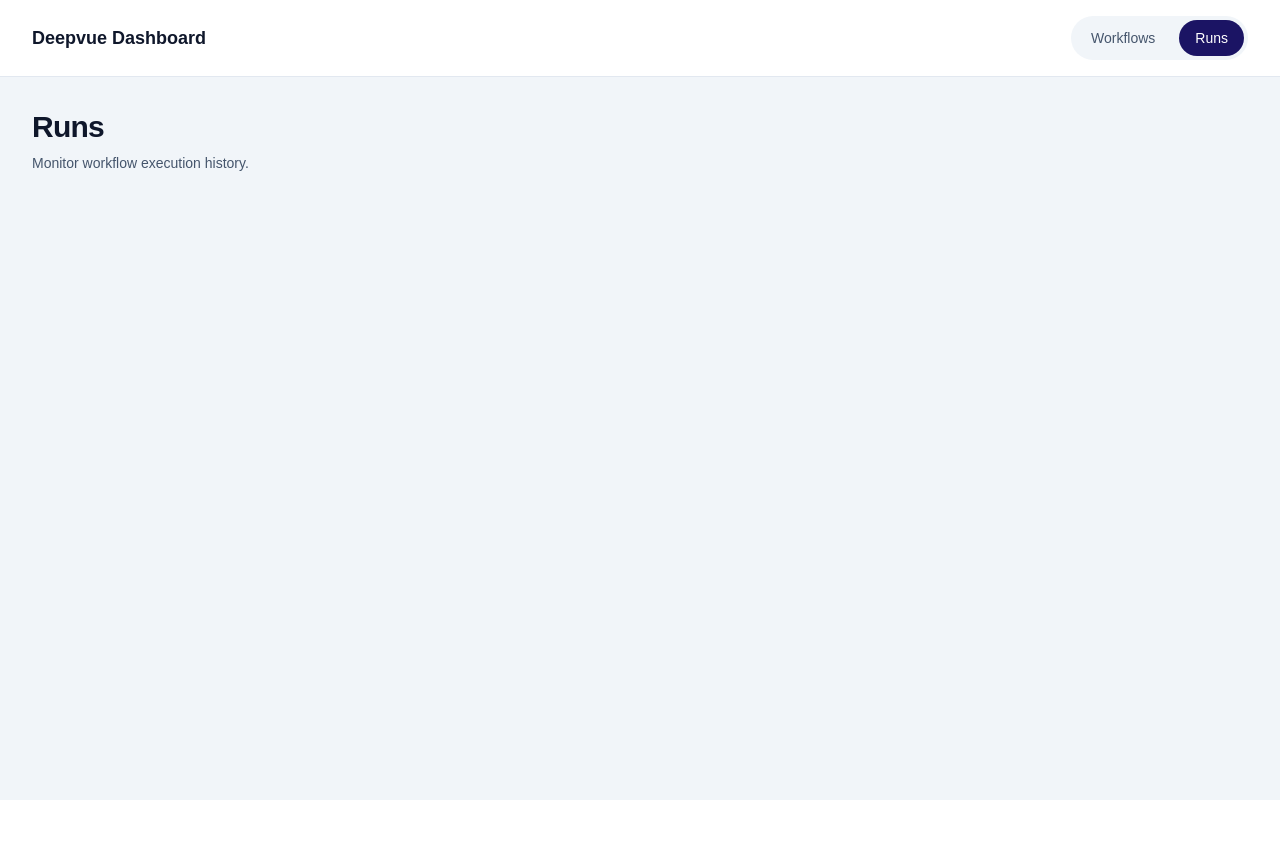
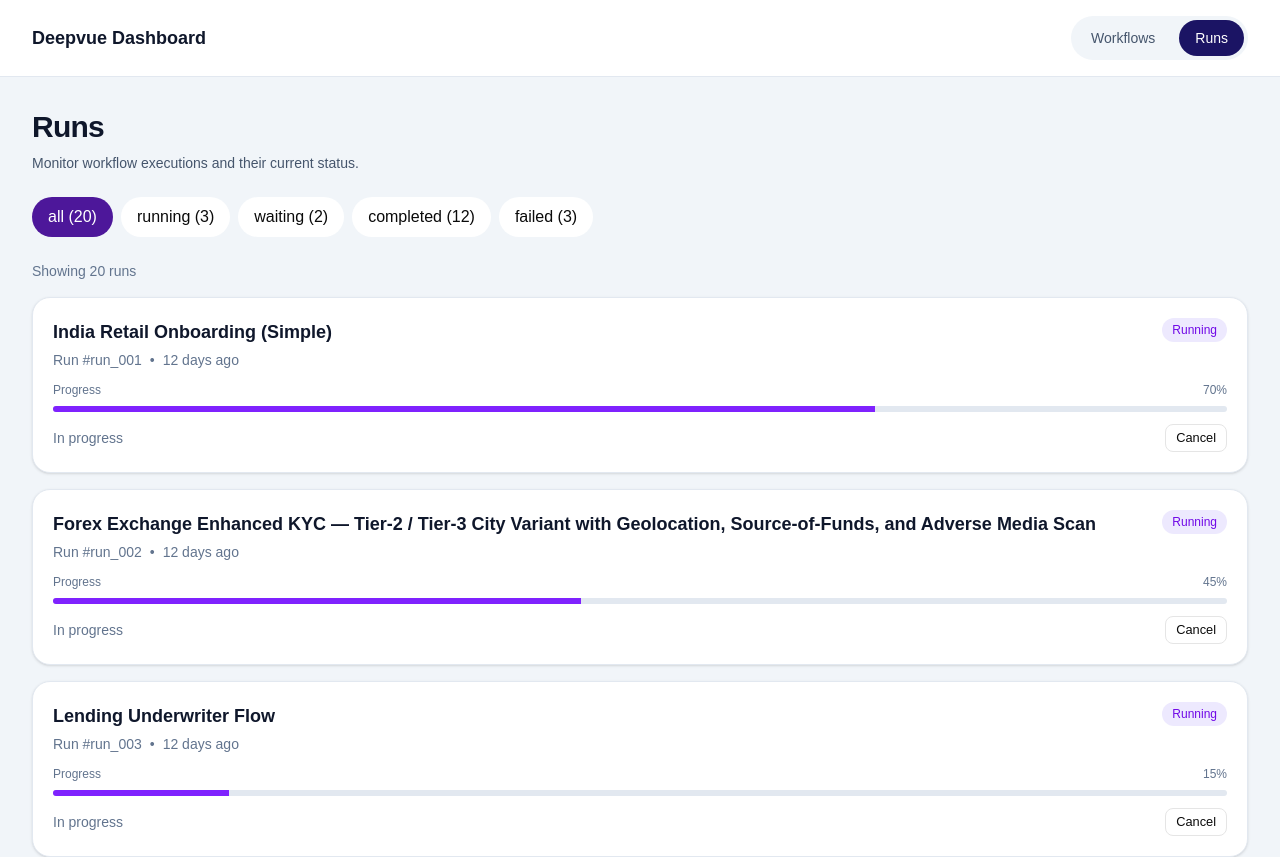
Before and after one commit to lalman-dev/deepvue-workflow-dashboard, a React (Vite) app: page /runs in a window 1280 px wide. Shown: the top 857 px of the page. Before the commit the page ends 800 px from the top, so only its background shows below. Built offline with nearby package versions, Linux system fonts and the light colour scheme.

Commit message:
feat (runs): improve run card layout and dashboard polish

```diff
--- /dev/null
+++ b/src/components/runs/RunCard.tsx
@@ -0,0 +1,76 @@
+import { Button } from "@/components/ui/button";
+import StatusBadge from "@/components/shared/StatusBadge";
+import { formatDuration, formatRelativeTime } from "@/lib/run-utils";
+import type { Run } from "@/types/run";
+
+interface Props {
+  run: Run;
+  onCancel: (runId: string) => void;
+  onClick: (runId: string) => void;
+}
+
+export default function RunCard({ run, onCancel, onClick }: Props) {
+  const canCancel = run.status === "running" || run.status === "waiting";
+
+  return (
+    <article
+      onClick={() => onClick(run.id)}
+      className="cursor-pointer rounded-2xl border border-slate-200 bg-white p-5 shadow-sm transition-all duration-200 hover:border-violet-300 hover:shadow-md"
+    >
+      <div className="flex items-start justify-between gap-4">
+        <div className="min-w-0 flex-1">
+          <h3 className="truncate text-lg font-semibold text-slate-900">
+            {run.workflow_name}
+          </h3>
+
+          <div className="mt-1 flex flex-wrap items-center gap-2 text-sm text-slate-500">
+            <span>Run #{run.id}</span>
+            <span>•</span>
+            <span>{formatRelativeTime(run.started_at)}</span>
+          </div>
+        </div>
+
+        <StatusBadge status={run.status} />
+      </div>
+
+      {run.status === "running" && (
+        <div className="mt-3">
+          <div className="mb-2 flex items-center justify-between text-xs text-slate-500">
+            <span>Progress</span>
+            <span>{run.progress ?? 0}%</span>
+          </div>
+
+          <div className="h-1.5 overflow-hidden rounded-full bg-slate-200">
+            <div
+              className="h-full bg-violet-600 transition-all duration-300"
+              style={{
+                width: `${run.progress ?? 0}%`,
+              }}
+            />
+          </div>
+        </div>
+      )}
+
+      <div className="mt-3 flex items-center justify-between">
+        <div className="text-sm text-slate-500">
+          {run.status === "running"
+            ? "In progress"
+            : formatDuration(run.duration_ms)}
+        </div>
+
+        {canCancel && (
+          <Button
+            variant="outline"
+            size="sm"
+            onClick={(event) => {
+              event.stopPropagation();
+              onCancel(run.id);
+            }}
+          >
+            Cancel
+          </Button>
+        )}
+      </div>
+    </article>
+  );
+}
--- /dev/null
+++ b/src/components/runs/RunsStatusFilters.tsx
@@ -0,0 +1,39 @@
+import type { RunFilterStatus } from "@/types/run";
+
+interface Props {
+  value: RunFilterStatus;
+  counts: Record<RunFilterStatus, number>;
+  onChange: (value: RunFilterStatus) => void;
+}
+
+const statuses: RunFilterStatus[] = [
+  "all",
+  "running",
+  "waiting",
+  "completed",
+  "failed",
+];
+
+export default function RunsStatusFilters({ value, counts, onChange }: Props) {
+  return (
+    <div className="flex flex-wrap gap-2">
+      {statuses.map((status) => {
+        const active = value === status;
+
+        return (
+          <button
+            key={status}
+            onClick={() => onChange(status)}
+            className={
+              active
+                ? "rounded-full bg-violet-900 px-4 py-2 text-white"
+                : "rounded-full bg-white px-4 py-2"
+            }
+          >
+            {status} ({counts[status]})
+          </button>
+        );
+      })}
+    </div>
+  );
+}
--- /dev/null
+++ b/src/lib/run-utils.ts
@@ -0,0 +1,21 @@
+import { formatDistanceToNow } from "date-fns";
+
+export function formatRelativeTime(dateString: string) {
+  return formatDistanceToNow(new Date(dateString), {
+    addSuffix: true,
+  });
+}
+
+export function formatDuration(durationMs?: number | null) {
+  if (!durationMs) {
+    return "—";
+  }
+  const seconds = Math.floor(durationMs / 1000);
+  const minutes = Math.floor(seconds / 60);
+  const remainingSeconds = seconds % 60;
+  if (minutes > 0) {
+    return `${minutes}m ${remainingSeconds}s`;
+  }
+
+  return `${seconds}s`;
+}
--- a/src/pages/RunsPage.tsx
+++ b/src/pages/RunsPage.tsx
@@ -1,15 +1,84 @@
+import { useMemo, useState } from "react";
+import { useNavigate } from "react-router-dom";
 import PageContainer from "@/components/layout/PageContainer";
 import PageHeader from "@/components/shared/PageHeader";
+import EmptyState from "@/components/shared/EmptyState";
+import ErrorState from "@/components/shared/ErrorState";
+import RunCard from "@/components/runs/RunCard";
+import RunsStatusFilters from "@/components/runs/RunsStatusFilters";
+import { useRuns } from "@/hooks/useRuns";
+import type { Run, RunFilterStatus } from "@/types/run";
 
-const RunsPage = () => {
+export default function RunsPage() {
+  const { data: runs, isLoading, error } = useRuns();
+  const navigate = useNavigate();
+  const [status, setStatus] = useState<RunFilterStatus>("all");
+  const counts = useMemo(
+    () => ({
+      all: runs.length,
+      running: runs.filter((run) => run.status === "running").length,
+      waiting: runs.filter((run) => run.status === "waiting").length,
+      completed: runs.filter((run) => run.status === "completed").length,
+      failed: runs.filter((run) => run.status === "failed").length,
+    }),[runs],
+  );
+
+  const filteredRuns = useMemo(() => {
+    if (status === "all") {
+      return runs;
+    }
+
+    return runs.filter((run) => run.status === status);
+  }, [runs, status]);
+
+  const handleCancelRun = (runId: string) => {
+    console.log(runId);
+  };
+
+  const handleOpenRun = (runId: string) => {
+    navigate(`/runs/${runId}`);
+  };
+
   return (
     <PageContainer>
       <PageHeader
         title="Runs"
-        description="Monitor workflow execution history."
+        description="Monitor workflow executions and their current status."
       />
+      <RunsStatusFilters value={status} counts={counts} onChange={setStatus} />
+      {isLoading && (
+        <div className="space-y-4">
+          <div className="h-28 rounded-2xl bg-slate-100 animate-pulse" />
+          <div className="h-28 rounded-2xl bg-slate-100 animate-pulse" />
+          <div className="h-28 rounded-2xl bg-slate-100 animate-pulse" />
+        </div>
+      )}
+
+      {!isLoading && error && <ErrorState message={error} />}
+      {!isLoading && !error && filteredRuns.length === 0 && (
+        <EmptyState
+          title="No runs found"
+          description="Try adjusting your filters."
+        />
+      )}
+
+      {!isLoading && !error && filteredRuns.length > 0 && (
+        <div className="space-y-4">
+          <p className="text-sm text-slate-500">
+            Showing {filteredRuns.length} run
+            {filteredRuns.length !== 1 ? "s" : ""}
+          </p>
+
+          {filteredRuns.map((run: Run) => (
+            <RunCard
+              key={run.id}
+              run={run}
+              onCancel={handleCancelRun}
+              onClick={handleOpenRun}
+            />
+          ))}
+        </div>
+      )}
     </PageContainer>
   );
-};
-
-export default RunsPage;
+}
--- a/src/types/run.ts
+++ b/src/types/run.ts
@@ -6,42 +6,32 @@ export interface RunStep {
   id: string;
   node_id: string;
   node_type: string;
-
   status: StepStatus;
-
   started_at: string | null;
-
   duration_ms: number | null;
-
   output: Record<string, unknown> | null;
-
   error: string | null;
 }
 
 export interface Run {
   id: string;
-
   workflow_id: string;
-
   workflow_name: string;
-
   workflow_version: string;
-
   status: RunStatus;
-
   started_at: string;
-
   duration_ms: number | null;
-
   progress: number | null;
-
   subject_id: string | null;
-
   error: string | null;
-
   trigger_input: Record<string, unknown>;
-
   steps: RunStep[];
-
   warning: string | null;
 }
+
+export type RunFilterStatus =
+  | "all"
+  | "running"
+  | "waiting"
+  | "completed"
+  | "failed";
```
Also changed, not shown: src/components/runs/RunsList.tsx (added).
